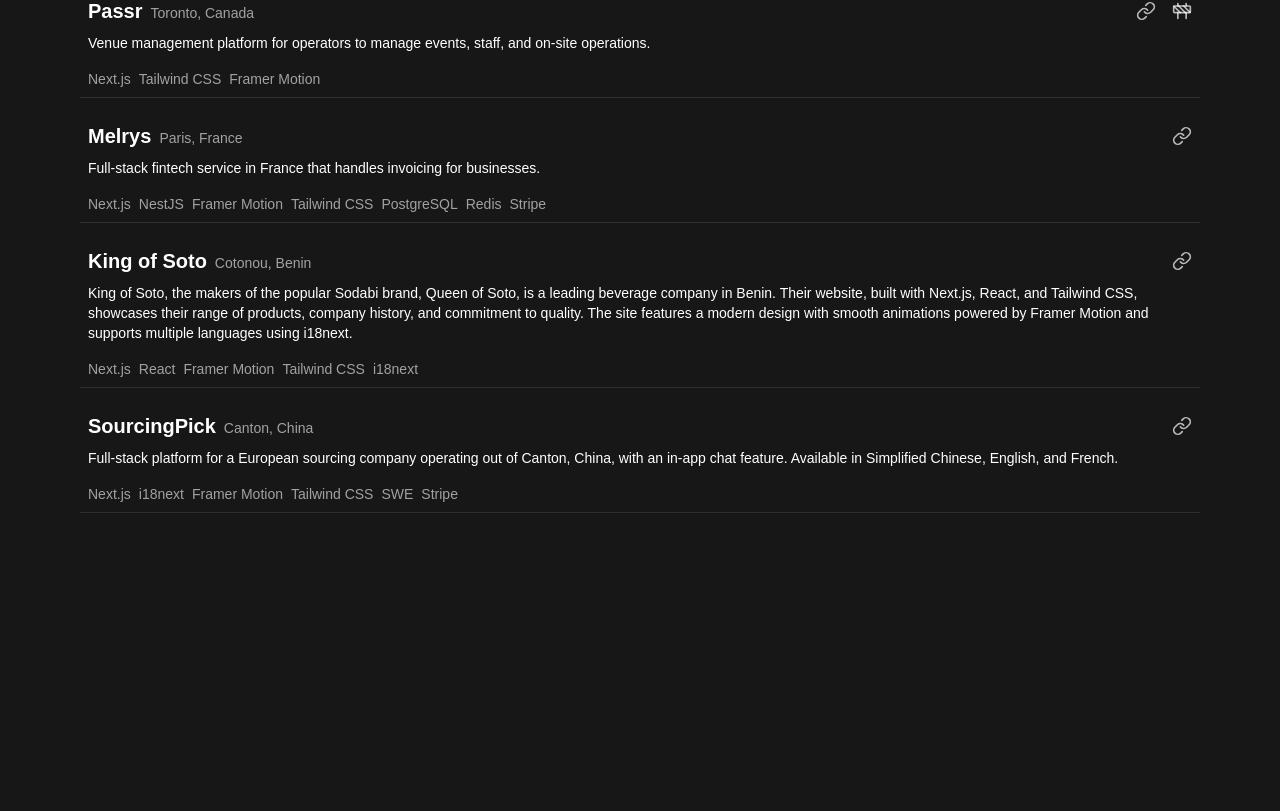
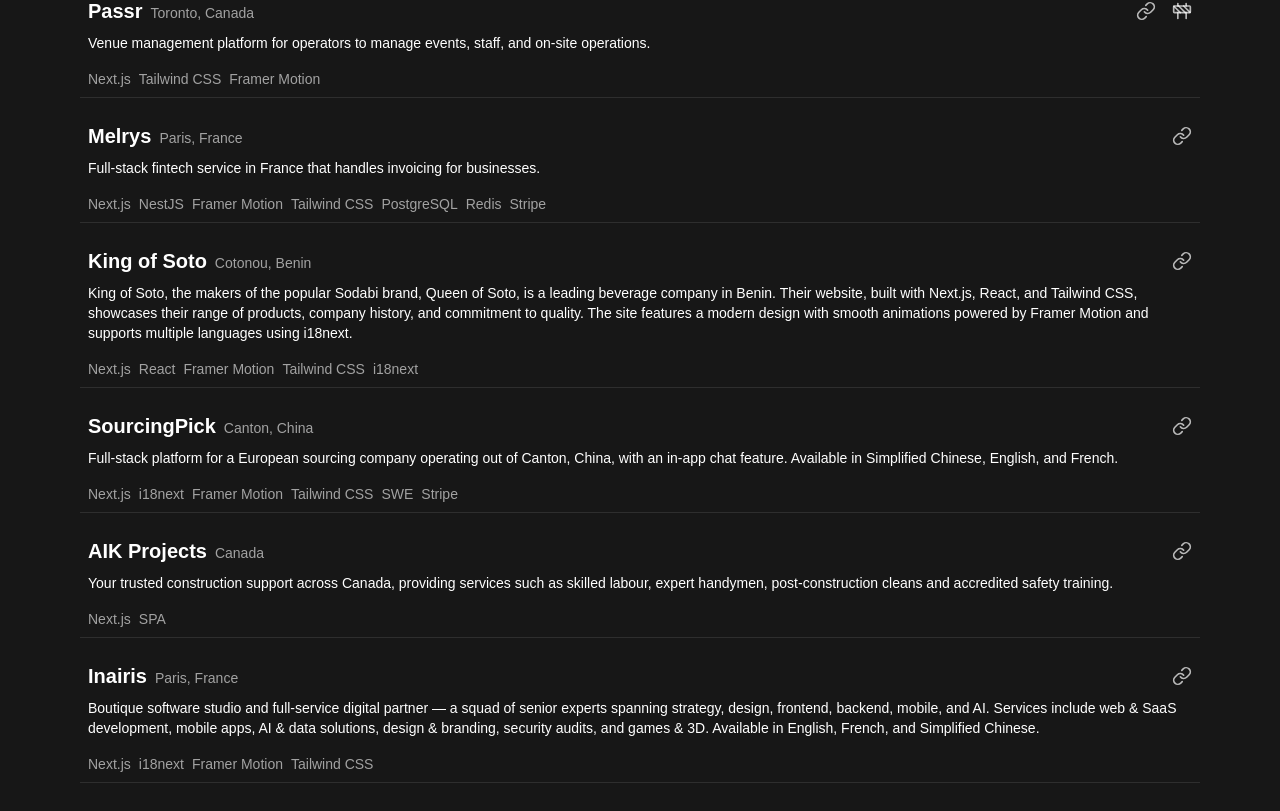
Before and after one commit to Caystone99/caystone99, a Next.js app: page / in a window 1280 px wide. Shown: the part 580-1391 px from the top of the page. Before the commit the page ends 1221 px from the top, so only its background shows below. Built offline with nearby package versions, Linux system fonts and the light colour scheme; a web font is replaced by a local one.

Commit message:
fix: inairis, aik

```diff
--- a/data/works.js
+++ b/data/works.js
@@ -44,6 +44,24 @@
     liveUrl: "https://sourcingpick.com/en",
     status: "Live",
   },
+  {
+    id: "aikprojects",
+    title: "AIK Projects",
+    description: "Your trusted construction support across Canada, providing services such as skilled labour, expert handymen, post-construction cleans and accredited safety training.",
+    tech: ["Next.js", "SPA"],
+    country: "Canada",
+    liveUrl: "https://www.aikprojects.ca/",
+    status: "Live",
+  },
+  {
+    id: "inairis",
+    title: "Inairis",
+    description: "Boutique software studio and full-service digital partner — a squad of senior experts spanning strategy, design, frontend, backend, mobile, and AI. Services include web & SaaS development, mobile apps, AI & data solutions, design & branding, security audits, and games & 3D. Available in English, French, and Simplified Chinese.",
+    tech: ["Next.js", "i18next", "Framer Motion", "Tailwind CSS"],
+    country: "Paris, France",
+    liveUrl: "https://inairis.fr",
+    status: "Live",
+  },
 ];
 
 export default works;
```
